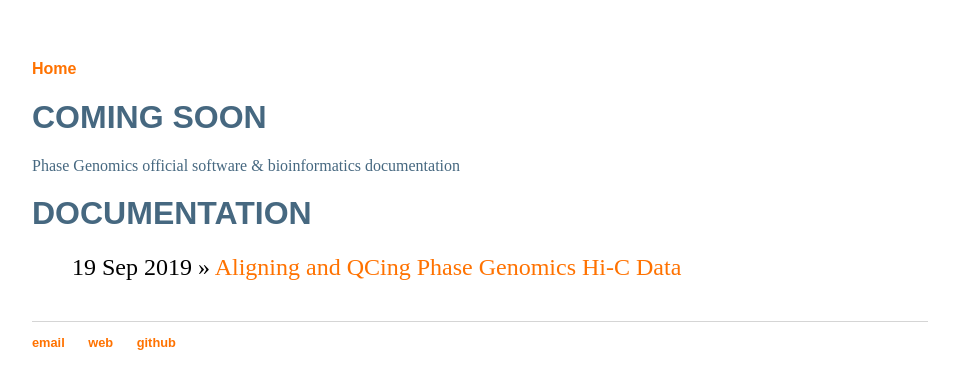
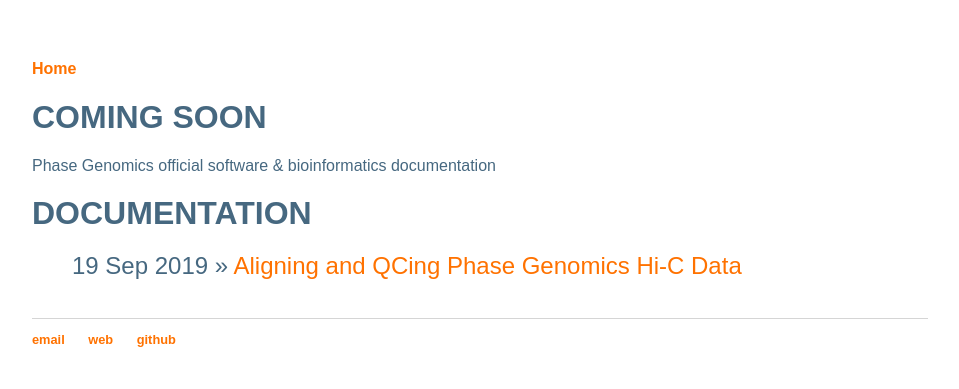
Before and after one commit to phasegenomics/phasegenomics.github.io, a Jekyll site: the page built from index.html, in a window 1280 px wide. Shown: the top 389 px of the page, without its empty margins (160-1119 px from the left). Built offline with Jekyll 4.4.1, drawn with Linux system fonts in a browser that asks for light colours.

Commit message:
Style updates

```diff
--- a/css/main.css
+++ b/css/main.css
@@ -39,10 +39,11 @@
     font-style: italic;
 }
 
-p {
+p, li {
     font-size: 1em;
     line-height: 1em;
     color: #466880;
+    font-family: 'Montserrat', sans-serif;
 }
 footer {
     border-top: 1px solid #d5d5d5;
```
